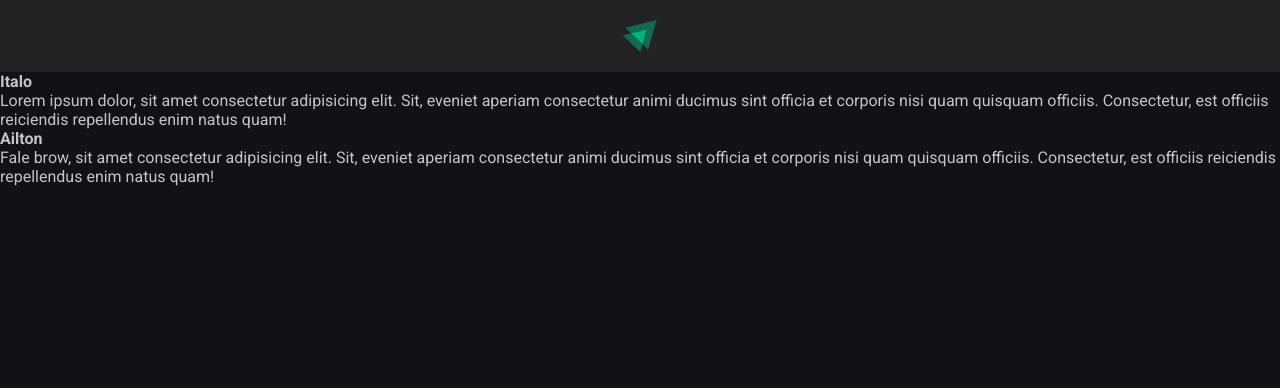
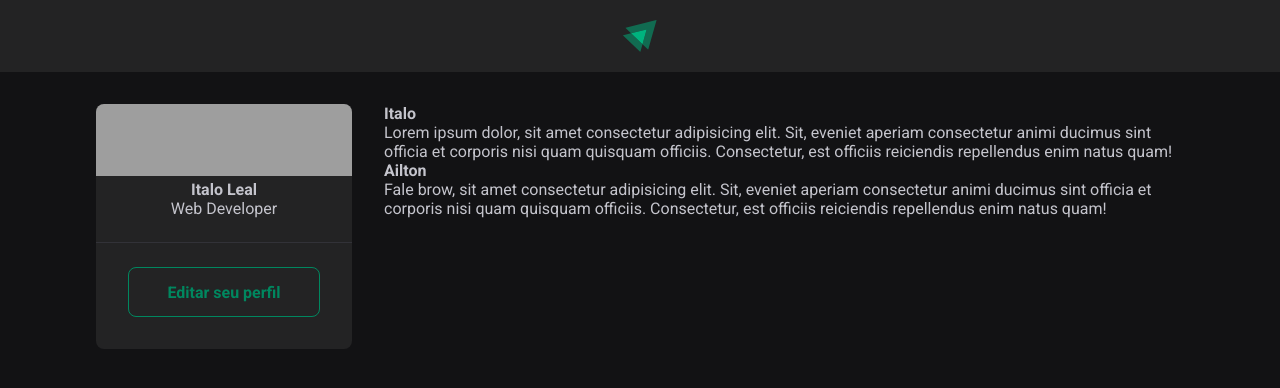
Before and after one commit to itl7git/01-fundamentos-reactjs, a React (Vite) app: page / in a window 1280 px wide. Shown: the top 388 px of the page. Built offline with nearby package versions, Linux system fonts and the light colour scheme; grey boxes are pictures that could not be loaded.

Commit message:
Sidebar: Criando o componente

```diff
--- a/src/App.jsx
+++ b/src/App.jsx
@@ -1,14 +1,19 @@
 import { Post } from './Post';
 import { Header } from './components/Header';
 
+import styles from './App.module.css';
+
 import './global.css';
+import { Sidebar } from './components/Sidebar';
 
 export function App() {
 
   return (
     <div>
       <Header />
-
+      <div className={styles.wrapper}>
+        <Sidebar />
+        <main>
           <Post
             author="Italo"
             content="Lorem ipsum dolor, sit amet consectetur adipisicing elit. Sit, eveniet aperiam consectetur animi ducimus sint officia et corporis nisi quam quisquam officiis. Consectetur, est officiis reiciendis repellendus enim natus quam!"
@@ -17,6 +22,8 @@
             author="Ailton"
             content="Fale brow, sit amet consectetur adipisicing elit. Sit, eveniet aperiam consectetur animi ducimus sint officia et corporis nisi quam quisquam officiis. Consectetur, est officiis reiciendis repellendus enim natus quam!"
           />
+        </main>
+      </div>
     </div>
   )
 }
--- /dev/null
+++ b/src/App.module.css
@@ -0,0 +1,10 @@
+.wrapper{
+  max-width: 70rem;
+  margin: 2rem auto;
+  padding: 0 1rem;
+
+  display: grid;
+  grid-template-columns: 256px 1fr;
+  gap: 2rem;
+  align-items: flex-start;
+}
--- /dev/null
+++ b/src/components/Sidebar.jsx
@@ -0,0 +1,21 @@
+import styles from './Sidebar.module.css';
+
+export function Sidebar() {
+  return (
+    <aside className={styles.sidebar}>
+      <img
+        className={styles.cover}
+        src="https://images.unsplash.com/photo-1686164194855-e4d37f4e7c2d?ixlib=rb-4.0.3&ixid=M3wxMjA3fDB8MHxwaG90by1wYWdlfHx8fGVufDB8fHx8fA%3D%3D&auto=format&fit=crop&w=500&q=50"
+      />
+
+      <div className={styles.profile}>
+        <strong>Italo Leal</strong>
+        <span>Web Developer</span>
+      </div>
+
+      <footer>
+        <a href="#">Editar seu perfil</a>
+      </footer>
+    </aside>
+  );
+}
--- /dev/null
+++ b/src/components/Sidebar.module.css
@@ -0,0 +1,40 @@
+.sidebar{
+  background: var(--gray-800);
+  border-radius: 8px;
+  overflow: hidden;
+}
+
+.cover{
+  width: 100%;
+  height: 72px;
+  object-fit: cover;
+}
+
+.profile{
+  display: flex;
+  flex-direction: column;
+  align-items: center;
+}
+
+.sidebar footer{
+  border-top: 1px solid var(--gray-600);
+  margin-top: 1.5rem;
+  padding: 1.5rem 2rem 2rem;
+}
+
+.sidebar footer a{
+  width: 100%;
+  background: transparent;
+  color: var(--green-500);
+  border: 1px solid var(--green-500);
+  border-radius: 8px;
+  height: 50px;
+  padding: 0 1.5rem;
+  font-weight: bold;
+  display: block;
+  text-decoration: none;
+
+  display: flex;
+  align-items: center;
+  justify-content: center;
+}
```
Lines whose indentation alone changed are shown as unchanged.
